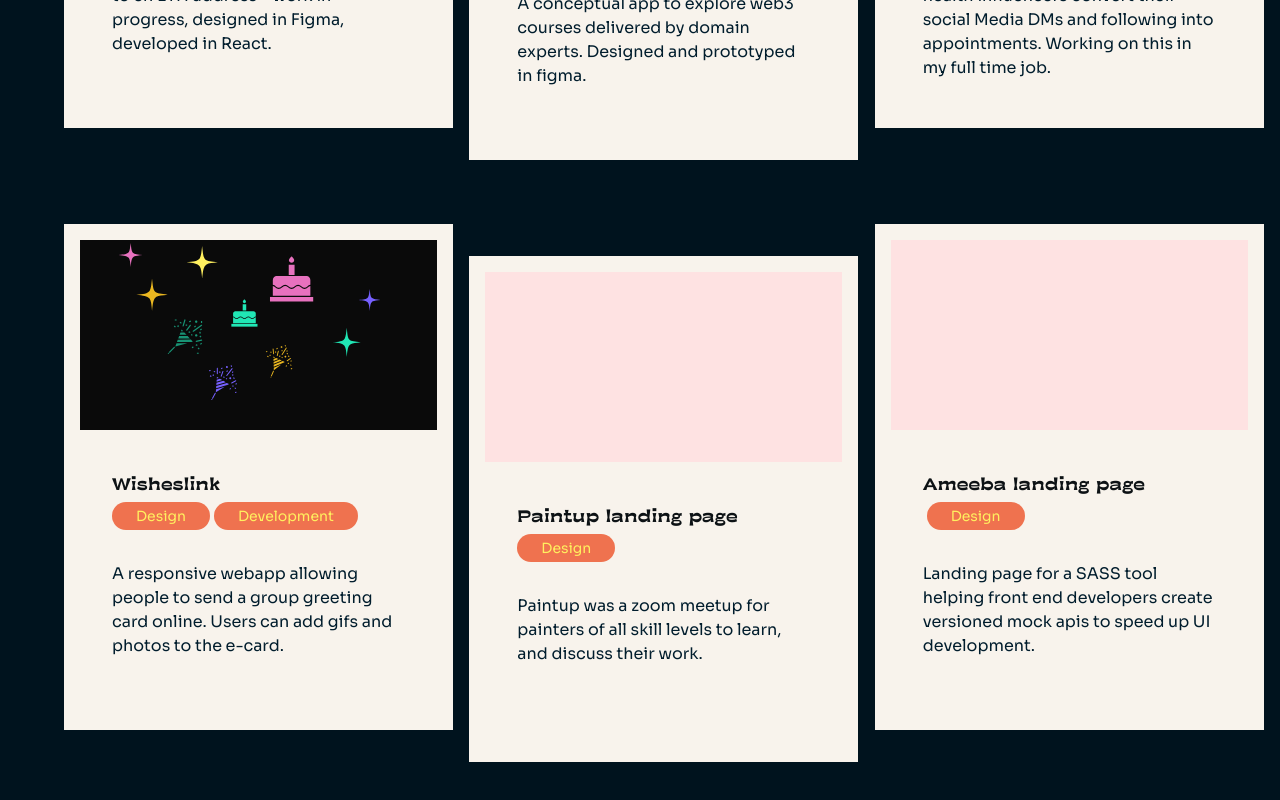
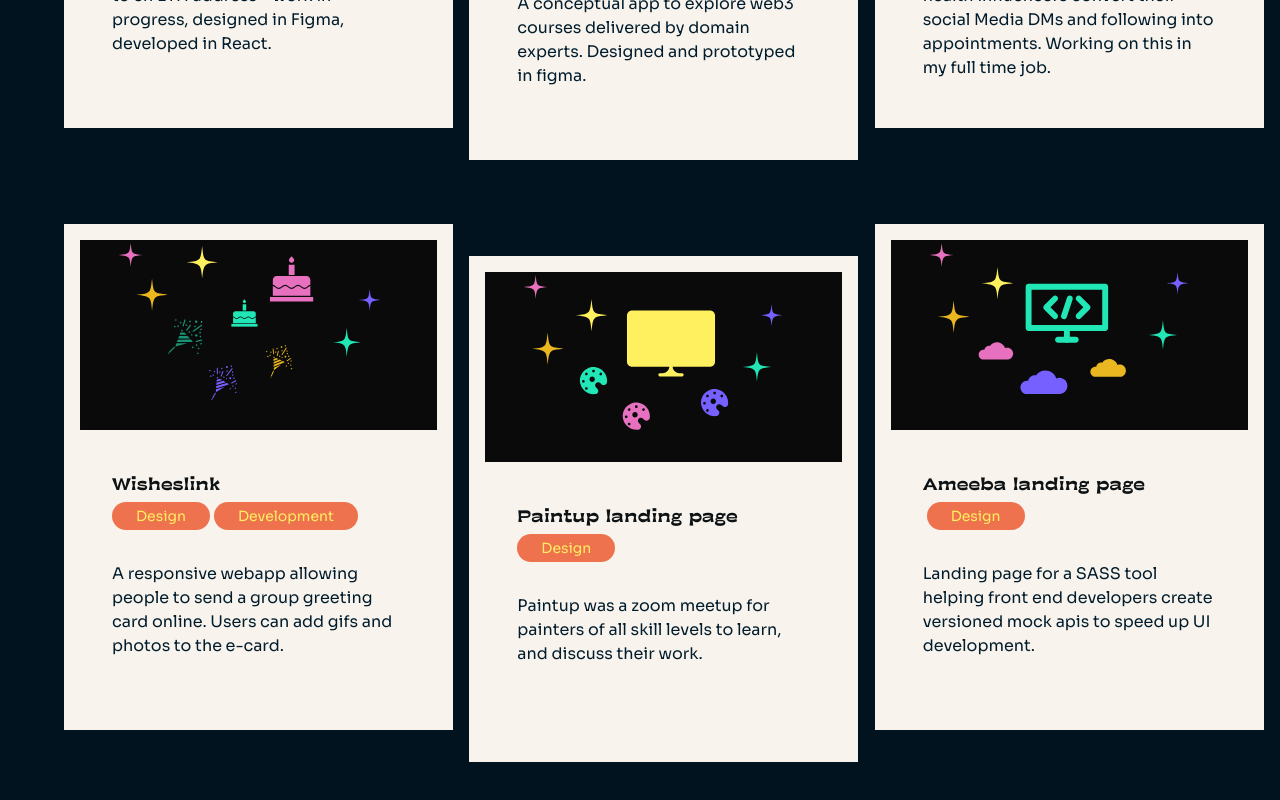
Before and after one commit to sid4861/portfolio-2.0, a React (Create React App) app: page / in a window 1280 px wide. Shown: the part 1458-2258 px from the top of the page. Built offline with nearby package versions, Linux system fonts and the light colour scheme.

Commit message:
graphics

```diff
--- a/src/App.js
+++ b/src/App.js
@@ -286,7 +286,7 @@ function Projects() {
         mt-8
         ">
           <div className="z-[1] transition transform delay-150 relative p-4 bg-[#F8F3EC] w-[342px] h-[506px] md:w-[389px] md:h-[506px] ">
-            <div className='w-[100%] h-[40%] bg-red-100' ></div>
+            <div className="w-[100%] h-[40%] bg-[url('./assets/paintup-graphic.svg')] bg-no-repeat bg-cover bg-center" ></div>
             <div className='mt-2 p-8' >
               <div>
                 <h3 className='font-moche text-lg font-semibold text-[#0D1215]' >
@@ -327,7 +327,7 @@ function Projects() {
         hover:after:-translate-y-6
         ">
           <div className="z-[1] transition transform delay-150 relative p-4 bg-[#F8F3EC] w-[342px] h-[506px] md:w-[389px] md:h-[506px] ">
-            <div className='w-[100%] h-[40%] bg-red-100' ></div>
+            <div className="w-[100%] h-[40%] bg-[url('./assets/ameeba-graphic.svg')] bg-no-repeat bg-cover bg-center" ></div>
             <div className='mt-2 p-8' >
               <div>
                 <h3 className='font-moche text-lg font-semibold text-[#0D1215]' >
```
Also changed, not shown: src/assets/ameeba-graphic.svg (added), src/assets/paintup-graphic.svg (added).
